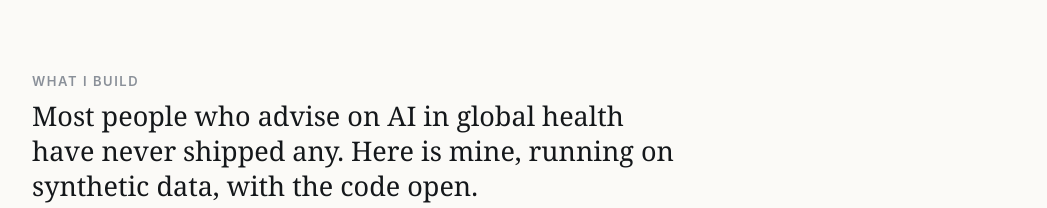
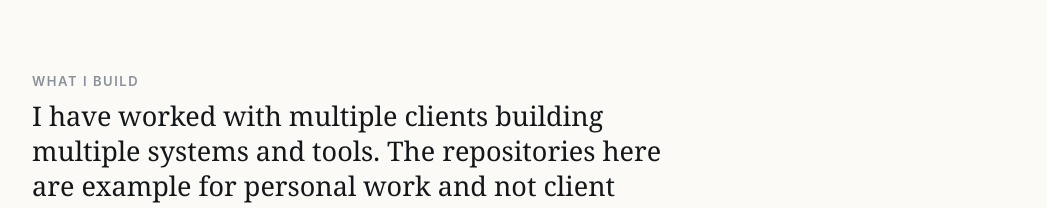
Before and after one commit to wachisai/wachisai.github.io, a plain HTML site: page index.html in a window 1280 px wide. Shown: the part 744-952 px from the top of the page, without its empty margins (116-1163 px from the left). Drawn offline with Linux system fonts and the light colour scheme.

Commit message:
Update title and section description in index.html

```diff
--- a/index.html
+++ b/index.html
@@ -3,7 +3,7 @@
 <head>
 <meta charset="utf-8">
 <meta name="viewport" content="width=device-width, initial-scale=1">
-<title>Wachira Ngatia</title>
+<title>Dr Antony Wachira Ngatia</title>
 <meta name="description" content="AI for global health. Physician and epidemiologist building AI and data systems that health programmes actually use. Director, Statsspeak Group. Nairobi.">
 <meta property="og:title" content="Wachira Ngatia">
 <meta property="og:description" content="AI for global health. Physician and epidemiologist building AI and data systems that health programmes actually use. Nairobi.">
@@ -126,7 +126,7 @@
 
   <section id="build">
     <h2>What I build</h2>
-    <p class="sec-lede">Most people who advise on AI in global health have never shipped any. Here is mine, running on synthetic data, with the code open.</p>
+    <p class="sec-lede"> I have worked with multiple clients building multiple systems and tools. The repositories here are example for personal work and not client work.</p>
     <p class="sec-note">Both repositories are personal work, built outside client engagements. They carry no client data and no protected health information.</p>
 
     <div class="entry">
```
